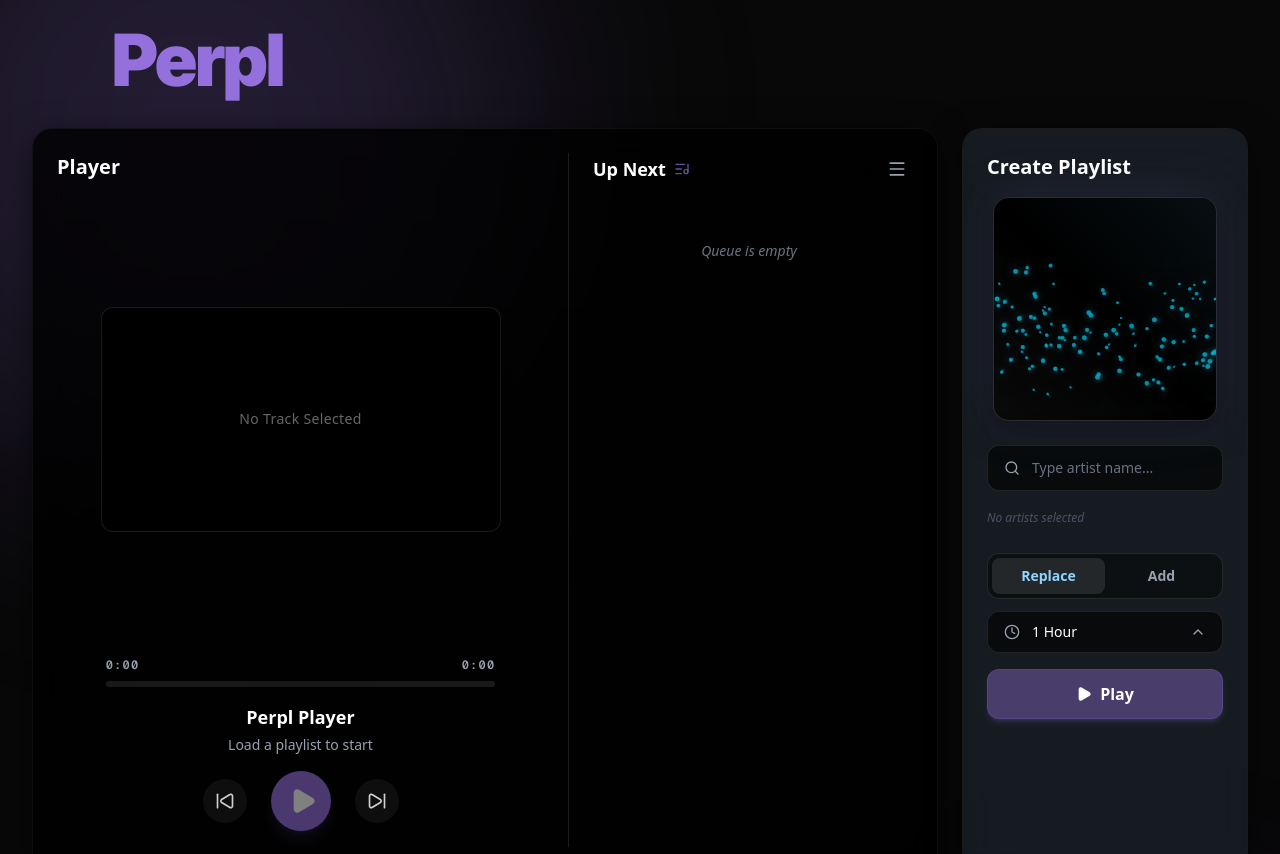
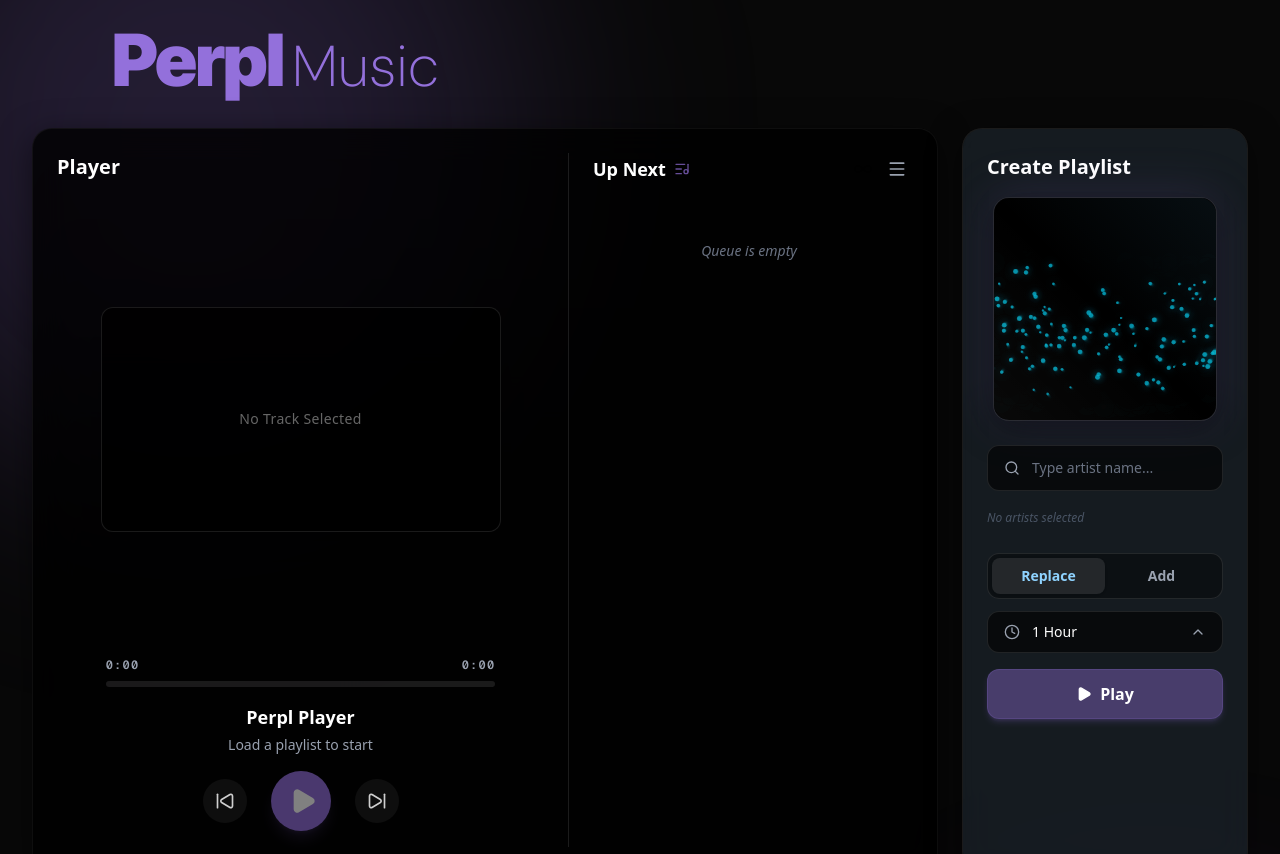
Before and after one commit to Ichi5102/perpl, a Next.js app: page / in a window 1280 px wide. Shown: the top 854 px of the page. Built offline with nearby package versions, Linux system fonts and the light colour scheme.

Commit message:
style: update Music text font to DM Sans ExtraLight 200

```diff
--- a/src/app/layout.tsx
+++ b/src/app/layout.tsx
@@ -1,5 +1,5 @@
 import type { Metadata } from "next";
-import { Geist, Geist_Mono, Inter_Tight } from "next/font/google";
+import { Geist, Geist_Mono, Inter_Tight, DM_Sans } from "next/font/google";
 import "./globals.css";
 
 const geistSans = Geist({
@@ -13,14 +13,33 @@
 });
 
 const interTight = Inter_Tight({
-  weight: ["900"],
+  weight: ["200", "900"],
   subsets: ["latin"],
   variable: "--font-logo",
 });
 
+const dmSans = DM_Sans({
+  weight: ["200"],
+  subsets: ["latin"],
+  variable: "--font-logo-sub",
+});
+
 export const metadata: Metadata = {
-  title: "Perpl",
-  description: "Modern web streaming service blending YouTube and Spotify.",
+  title: "Perpl Music | Web Player",
+  description: "作業用BGM自動生成プレイヤー",
+  keywords: ["Perpl", "Perpl Music", "BGM", "作業用BGM", "プレイリスト", "lo-fi", "音楽プレイヤー"],
+  openGraph: {
+    title: "Perpl Music",
+    description: "Web Player",
+    siteName: "Perpl Music",
+    locale: "ja_JP",
+    type: "website",
+  },
+  twitter: {
+    card: "summary_large_image",
+    title: "Perpl Music",
+    description: "Web Player",
+  },
 };
 
 export default function RootLayout({
@@ -31,7 +50,7 @@
   return (
     <html lang="en">
       <body
-        className={`${geistSans.variable} ${geistMono.variable} ${interTight.variable} antialiased`}
+        className={`${geistSans.variable} ${geistMono.variable} ${interTight.variable} ${dmSans.variable} antialiased`}
       >
         {children}
       </body>
--- a/src/app/page.tsx
+++ b/src/app/page.tsx
@@ -15,8 +15,9 @@
 
       {/* Header */}
       <header className="w-full relative z-10 flex justify-start items-end pb-4 pt-6 pl-6 md:pl-28 pr-4 md:pr-8">
-        <h1 className="text-4xl md:text-7xl font-black tracking-tight text-[#9370db] leading-none" style={{ fontFamily: "var(--font-logo), sans-serif" }}>
-          Perpl
+        <h1 className="text-4xl md:text-7xl tracking-tight text-[#9370db] leading-none flex items-end gap-2" style={{ fontFamily: "var(--font-logo), sans-serif" }}>
+          <span className="font-black">Perpl</span>
+          <span className="font-extralight text-[0.8em] tracking-normal mb-1 md:mb-0 opacity-100" style={{ fontFamily: "var(--font-logo-sub), sans-serif" }}>Music</span>
         </h1>
       </header>
 
```
Also changed, not shown: 1 other file (tests, documents, lock files or other folders).
